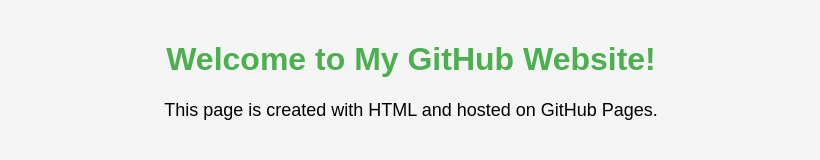
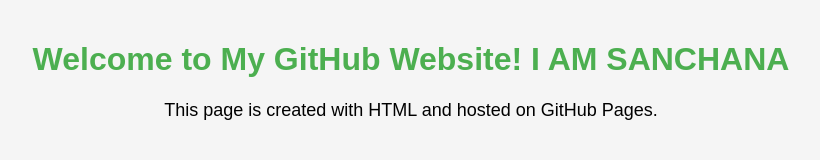
Before and after one commit to SANCHANA77/san-new-website, a plain HTML site: page index.html in a window 1280 px wide. Shown: the whole page, without its empty margins (229-1049 px from the left). Drawn offline with Linux system fonts and the light colour scheme.

Commit message:
Update index.html

```diff
--- a/index.html
+++ b/index.html
@@ -21,7 +21,7 @@
   </style>
 </head>
 <body>
-  <h1>Welcome to My GitHub Website!</h1>
+  <h1>Welcome to My GitHub Website! I AM SANCHANA </h1>
   <p>This page is created with HTML and hosted on GitHub Pages.</p>
 </body>
 </html>
```
